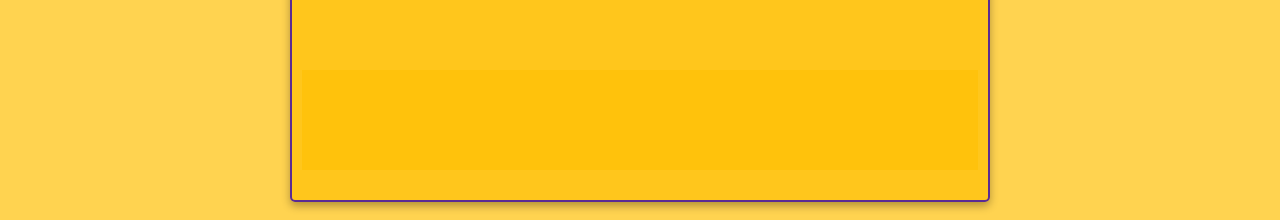
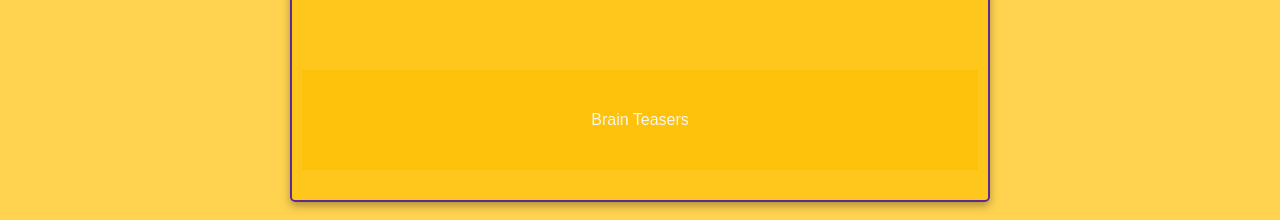
Before and after one commit to Trizziee/Quiz-Game, a plain HTML site: page brainteasers.html in a window 1280 px wide. Shown: the part 762-982 px from the top of the page. Drawn offline with Linux system fonts and the light colour scheme.

Commit message:
Update brainteasers.html

```diff
--- a/brainteasers.html
+++ b/brainteasers.html
@@ -23,7 +23,7 @@
         </div>
         </section>
 
-       <div class="test-container"></div>
+       <div class="test-container">Brain Teasers</div>
         <!-- Question Display -->
         <section id="question-section" style="display: none;">
             <h2 id="question-text">Question goes here</h2>
```
